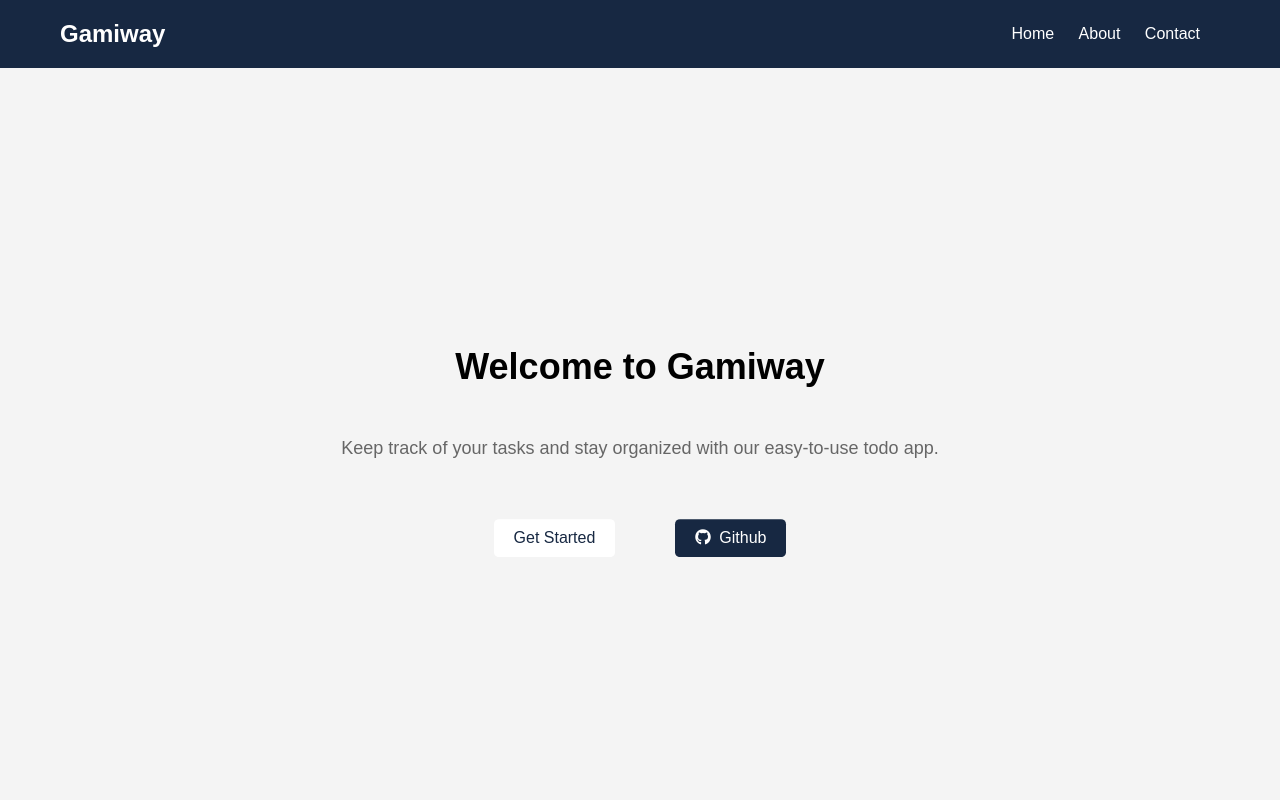
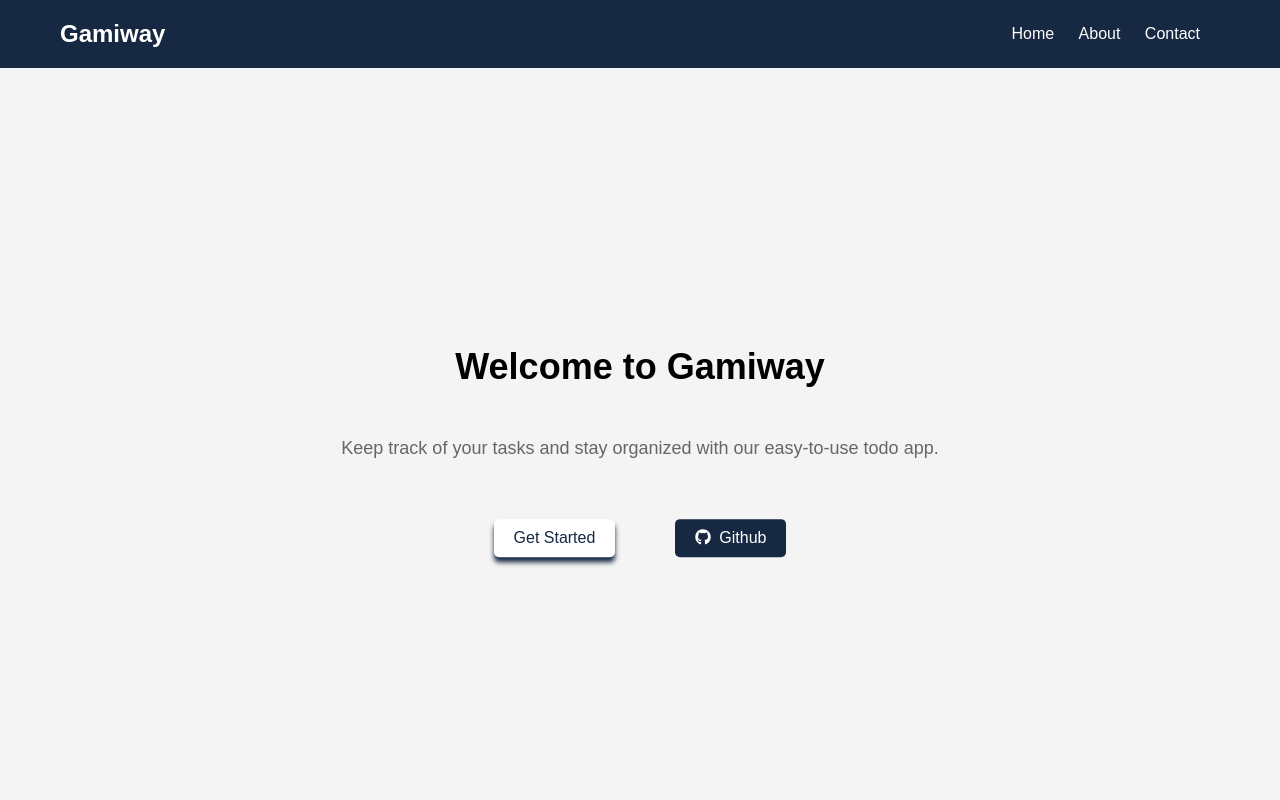
Before and after one commit to NitinSemwal2605/Todo-Landing, a website: page landing.html in a window 1280 px wide. In both pictures the pointer is over the link "Get Started". Shown: the top 800 px of the page. Drawn offline with nearby package versions, Linux system fonts and the light colour scheme; a web font is replaced by a local one.

Commit message:
css tweak

```diff
--- a/landing.css
+++ b/landing.css
@@ -151,6 +151,7 @@ body {
 }
 
 .btn:hover {
+    box-shadow: 0px 5px 5px #172842;
     background-color: #fff;
     color: #172842;
 }
```
